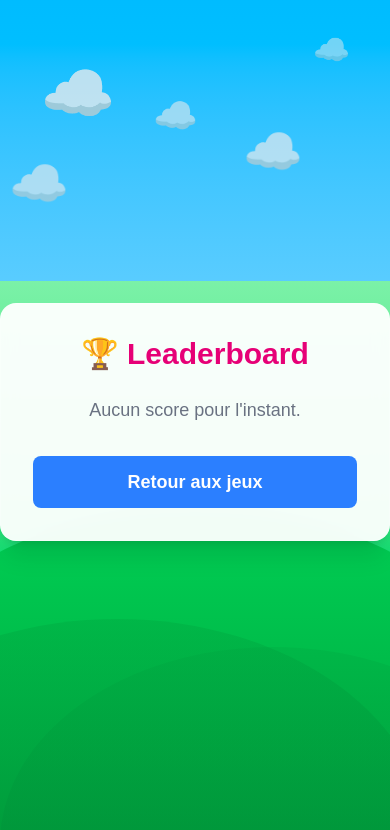
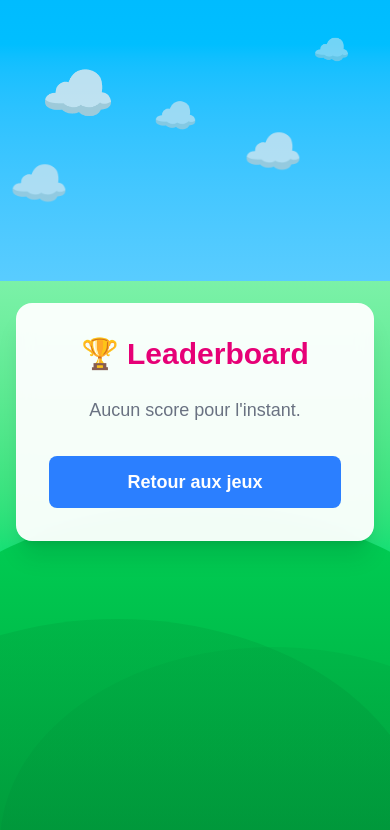
Before and after one commit to laurent-le-graverend/project-marmotte, a Next.js app: page /leaderboard in a window 390 px wide. Shown: the top 830 px of the page. Built offline with nearby package versions, Linux system fonts and the light colour scheme.

Commit message:
Fixes some spacings

```diff
--- a/src/app/leaderboard/page.js
+++ b/src/app/leaderboard/page.js
@@ -21,7 +21,7 @@ const LeaderboardPage = () => {
 
   return (
     <PageLayout>
-      <main className="flex min-h-screen flex-col items-center justify-center">
+      <main className="flex min-h-screen flex-col items-center justify-center px-4">
         <section className="w-full max-w-md rounded-2xl border border-white/20 bg-white/95 p-8 shadow-xl backdrop-blur-sm">
           <h1 className="mb-6 text-center text-3xl font-extrabold text-pink-600">🏆 Leaderboard</h1>
           {sortedScores.length === 0 ? (
--- a/src/components/ui/Footer.js
+++ b/src/components/ui/Footer.js
@@ -6,7 +6,7 @@ const Footer = () => {
   const router = useRouter();
 
   return (
-    <footer className="mt-8 flex w-full flex-col items-center justify-center gap-3 border-t border-white/30 bg-white/80 py-4 shadow-inner backdrop-blur-md sm:flex-row sm:gap-8">
+    <footer className="mt-8 flex w-full flex-col items-center justify-center gap-3 border-t border-white/30 bg-white/80 p-4 shadow-inner backdrop-blur-md sm:flex-row sm:gap-8">
       <button
         onClick={() => router.push('/')}
         className="w-full rounded-lg bg-blue-500 px-5 py-2 text-lg font-semibold text-white transition hover:bg-blue-600 sm:w-auto"
```
